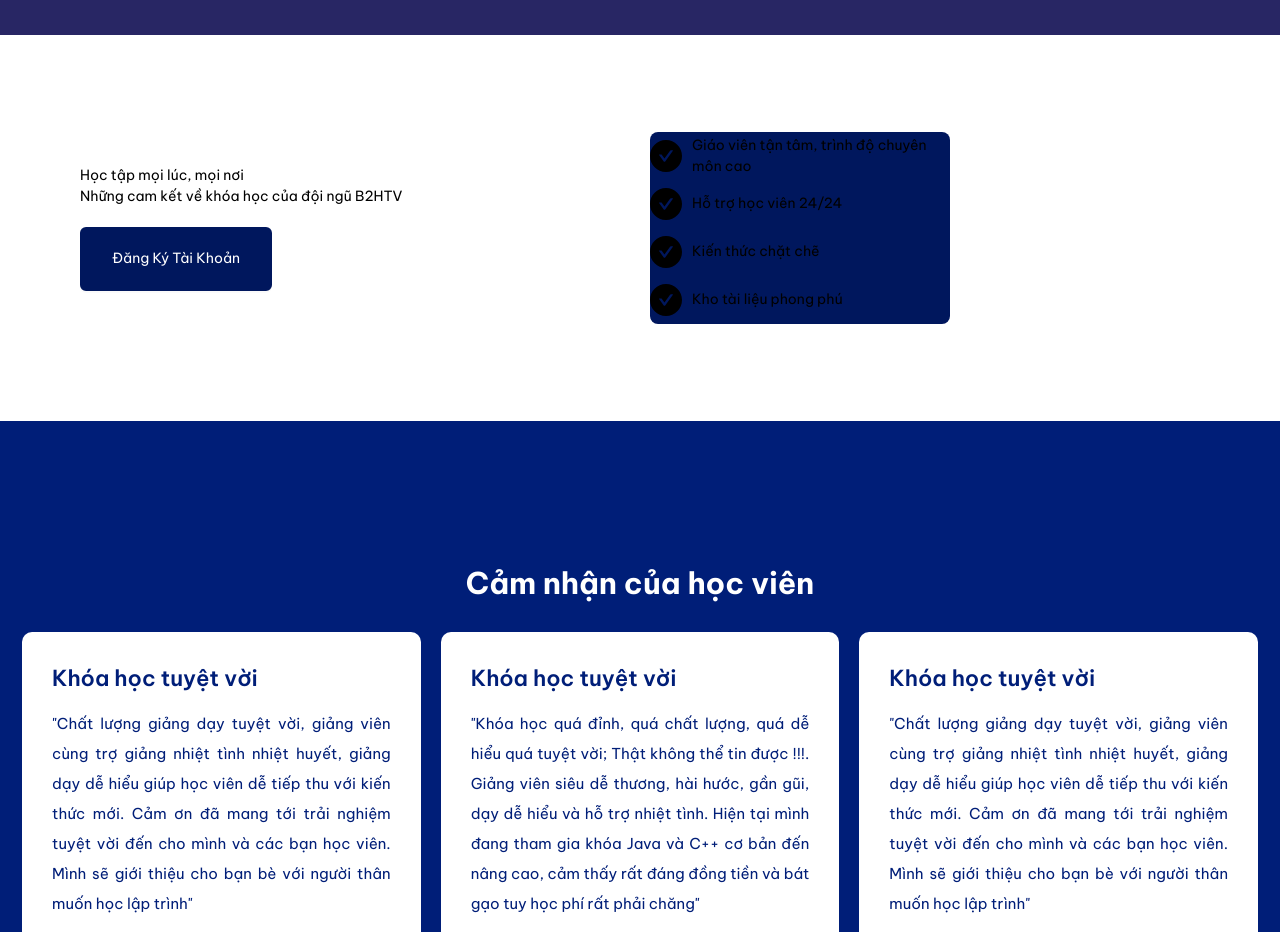
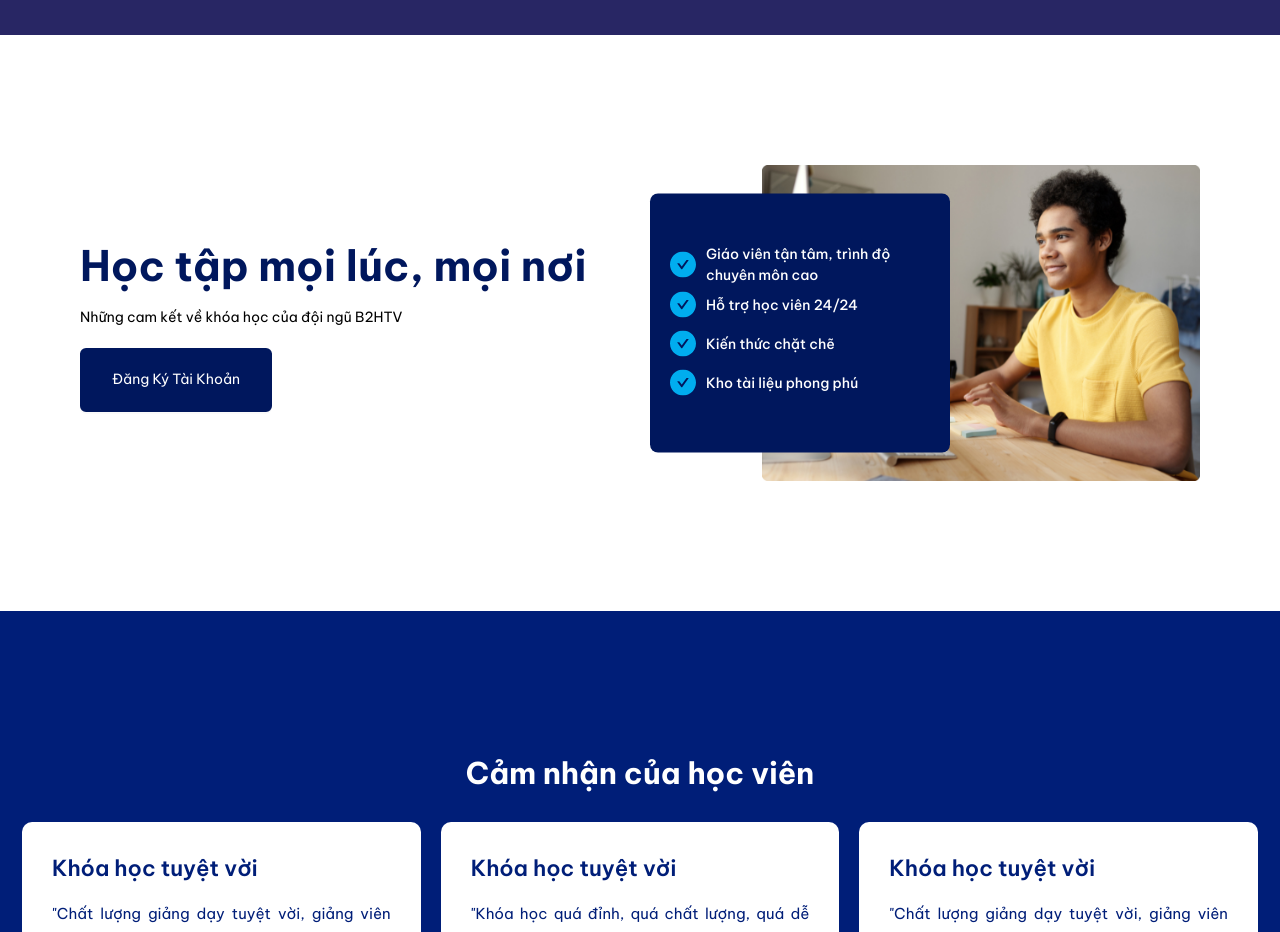
Before and after one commit to truongvu1508/B2HTV_Academy, a React (Vite) app in the folder client/: page /about in a window 1280 px wide. Shown: the part 1680-2612 px from the top of the page. Built offline with nearby package versions, Linux system fonts and the light colour scheme; no server answers.

Commit message:
update component AboutComposition

```diff
--- a/client/src/assets/assets.js
+++ b/client/src/assets/assets.js
@@ -19,7 +19,7 @@ import icon_learn from "./icon-learn.svg";
 import icon_standart from "./icon-standart.svg";
 import icon_anything from "./icon-anything.svg";
 import icon_flexible from "./icon-flexible.svg";
-import bg_student_learn from "./icon-flexible.svg";
+import bg_student_learn from "./student_learn.png";
 
 export const assets = {
   background,
--- a/client/src/components/client/AboutComposition/AboutComposition.scss
+++ b/client/src/components/client/AboutComposition/AboutComposition.scss
@@ -1,4 +1,5 @@
 $dark-1: #00175d;
+$purple-1: #00adef;
 
 .aboutComposition {
   height: 100%;
@@ -7,8 +8,15 @@ $dark-1: #00175d;
   background: white;
   padding: 100px 50px;
 
+  &__title {
+    font-size: 42px;
+    font-weight: 700;
+    color: $dark-1;
+    margin-bottom: 10px;
+  }
+
   &__button {
-    border: 2px solid $dark-1;
+    border: 2px solid $dark-1 !important;
     color: white;
     background: $dark-1;
     padding: 30px;
@@ -31,6 +39,21 @@ $dark-1: #00175d;
       width: 300px;
       background: $dark-1;
       border-radius: 8px;
+      padding: 50px 20px;
+    }
+  }
+
+  &-list {
+    font-size: 15px;
+
+    &__icon {
+      font-size: 26px !important;
+      color: $purple-1;
+    }
+
+    &__title {
+      color: white;
+      font-weight: 500;
     }
   }
 }
--- a/client/src/components/client/AboutComposition/index.jsx
+++ b/client/src/components/client/AboutComposition/index.jsx
@@ -50,34 +50,34 @@ const AboutComposition = () => {
             <div className="aboutComposition__card">
               <div className="aboutComposition__card-content">
                 <Flex gap={10} align="center">
-                  <div className="mastMiddle-list__icon">
+                  <div className="aboutComposition-list__icon">
                     <CheckCircleFilled />
                   </div>
-                  <div className="mastMiddle-list__title">
+                  <div className="aboutComposition-list__title">
                     Giáo viên tận tâm, trình độ chuyên môn cao
                   </div>
                 </Flex>
                 <Flex gap={10} align="center">
-                  <div className="mastMiddle-list__icon">
+                  <div className="aboutComposition-list__icon">
                     <CheckCircleFilled />
                   </div>
-                  <div className="mastMiddle-list__title">
+                  <div className="aboutComposition-list__title">
                     Hỗ trợ học viên 24/24
                   </div>
                 </Flex>
                 <Flex gap={10} align="center">
-                  <div className="mastMiddle-list__icon">
+                  <div className="aboutComposition-list__icon">
                     <CheckCircleFilled />
                   </div>
-                  <div className="mastMiddle-list__title">
+                  <div className="aboutComposition-list__title">
                     Kiến thức chặt chẽ
                   </div>
                 </Flex>
                 <Flex gap={10} align="center">
-                  <div className="mastMiddle-list__icon">
+                  <div className="aboutComposition-list__icon">
                     <CheckCircleFilled />
                   </div>
-                  <div className="mastMiddle-list__title">
+                  <div className="aboutComposition-list__title">
                     Kho tài liệu phong phú
                   </div>
                 </Flex>
```
